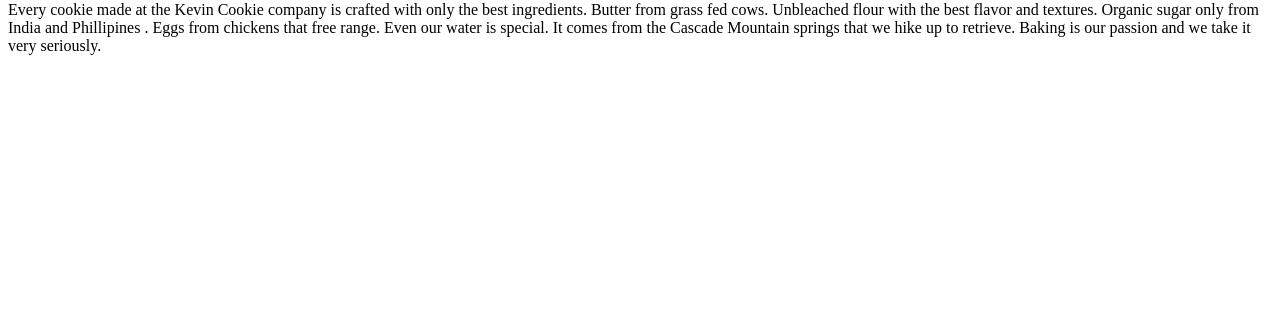
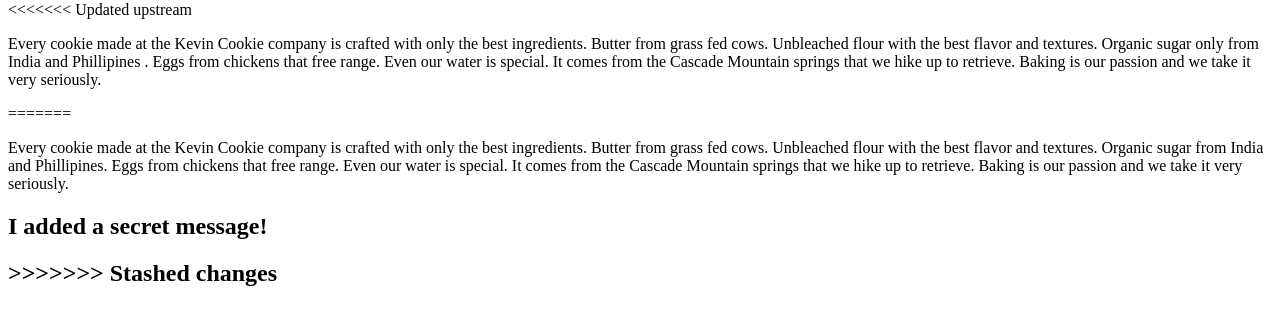
Before and after one commit to pieter-ak/KevinCookieCompany.com, a plain HTML site: page index.htm in a window 1280 px wide. Shown: the part 79-404 px from the top of the page. Drawn offline with Linux system fonts and the light colour scheme.

Commit message:
Update index.htm

```diff
--- a/index.htm
+++ b/index.htm
@@ -3,10 +3,15 @@
 <body>
 
 <h1>Deliciousness in every bite!</h1>
+<<<<<<< Updated upstream
 
 <p>Every cookie made at the Kevin Cookie company is crafted with only the best ingredients. Butter from grass fed cows. Unbleached flour with the best flavor and textures. Organic sugar only from India and Phillipines
 . Eggs from chickens that free range. Even our water is special. It comes from the Cascade Mountain springs that we hike up to retrieve. Baking is our passion and we take it very seriously.</p>
 
+=======
+<p>Every cookie made at the Kevin Cookie company is crafted with only the best ingredients. Butter from grass fed cows. Unbleached flour with the best flavor and textures. Organic sugar from India and Phillipines. Eggs from chickens that free range. Even our water is special. It comes from the Cascade Mountain springs that we hike up to retrieve. Baking is our passion and we take it very seriously.</p>
+<h2> I added a secret message! <h2>
+>>>>>>> Stashed changes
 
 </body>
 </html>
```
